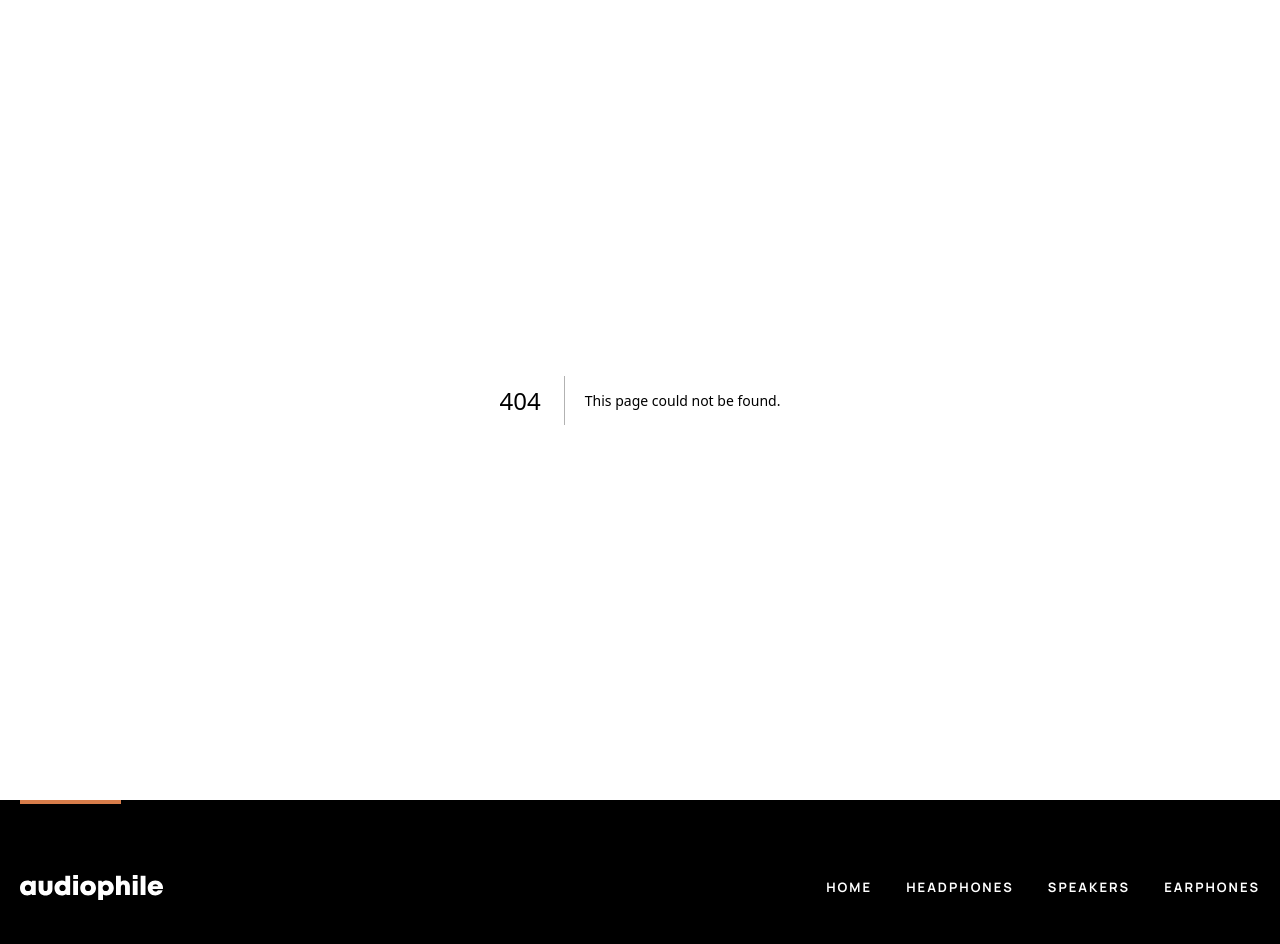
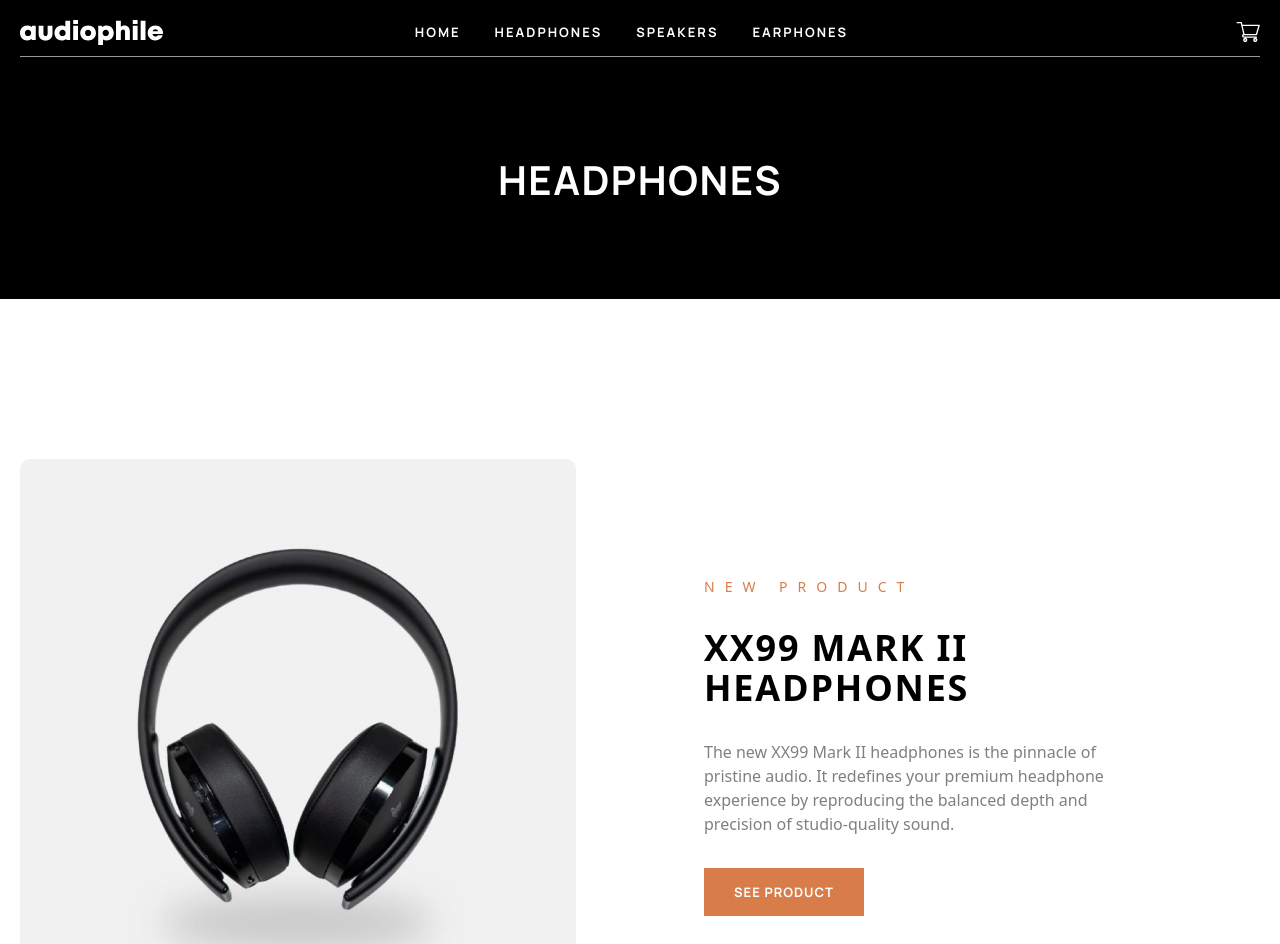
Before and after one commit to tolu1123/HNG13_Task3a, a Next.js app: page /headphones in a window 1280 px wide. Before the commit this address had no page. Shown: the top 944 px of the page. Built offline with nearby package versions, Linux system fonts and the light colour scheme.

Commit message:
feat: Completed the main product section

```diff
--- /dev/null
+++ b/src/app/headphones/[slug]/page.tsx
@@ -0,0 +1,14 @@
+import AppHeader from "@/components/AppHeader"
+
+function page() {
+  return (
+    <main className="w-full">
+      <div className="container">
+        <AppHeader />
+
+      </div>
+    </main>
+  )
+}
+
+export default page
--- /dev/null
+++ b/src/app/headphones/page.tsx
@@ -0,0 +1,17 @@
+import Hero from '@/components/headphones/Hero'
+import Products from '@/components/headphones/Products'
+import ShopSection from '@/components/home/ShopSection'
+import BestAudioGear from '@/components/BestAudioGear'
+
+function page() {
+  return (
+    <main className="w-full min-h-screen">
+      <Hero />
+      <Products />
+      <ShopSection />
+      <BestAudioGear />
+    </main>
+  )
+}
+
+export default page
--- a/src/components/BestAudioGear.tsx
+++ b/src/components/BestAudioGear.tsx
@@ -6,7 +6,7 @@ import BestGearImgSm from '@/assets/shared/mobile/image-best-gear.jpg';
 
 function BestAudioGear() {
   return (
-    <section className="w-full font-manrope py-30 sm:py-24 lg:py-50">
+    <section className="w-full font-manrope my-30 sm:my-24 lg:my-50">
       <div className="container flex flex-col-reverse lg:grid lg:grid-cols-2 gap-10 sm:gap-16 lg:gap-7.5 lg:items-center">
         <div className="flex justify-center lg:justify-start ">
           <div className="space-y-8 sm:max-w-[573px] lg:max-w-111.25">
--- a/src/components/headphones/Hero.tsx
+++ b/src/components/headphones/Hero.tsx
@@ -2,7 +2,7 @@ import AppHeader from "../AppHeader"
 
 function Hero() {
   return (
-    <section className="w-full font-manrope bg-black aspect-24/21 sm:aspect-48/21 lg:aspect-90/21 relative">
+    <section className="w-full font-manrope bg-black aspect-24/12 sm:aspect-48/21 lg:aspect-90/21 relative">
       <AppHeader/>
       <div className="container">
         <h2 className="uppercase text-white text-[1.75rem]/[100%] sm:text-[2.5rem]/[110%] tracking-[0.125rem] sm:tracking-[0.08931rem] font-bold text-center absolute bottom-8 sm:bottom-[6.06rem] left-1/2 -translate-x-1/2">HEADPHONES</h2>
--- a/src/components/headphones/Products.tsx
+++ b/src/components/headphones/Products.tsx
@@ -1,10 +1,49 @@
+import Image from "next/image";
+import { Button } from "@/components/ui/button";
+import XX9Mark2Lg from "@/assets/product-xx99-mark-two-headphones/desktop/image-category-page-preview.jpg";
+import XX9Mark2Md from "@/assets/product-xx99-mark-two-headphones/tablet/image-category-page-preview.jpg";
+import XX9Mark2Sm from "@/assets/product-xx99-mark-two-headphones/mobile/image-category-page-preview.jpg";
+
 function Products() {
   return (
-    <main className='w-full'>
-      <div className='container'>
-        <div className='products'>
-          <div className=''></div>
-          <div className=''></div>
+    <main className='w-full mt-16 mb-30 sm:my-30 lg:my-40'>
+      <div className='container space-y-30 lg:space-y-40'>
+        <div className='products flex flex-col lg:grid lg:grid-cols-2 gap-8 sm:gap-13 lg:gap-32'>
+          <div className='relative w-full aspect-327/352 sm:aspect-689/352 lg:aspect-540/560 rounded-lg overflow-hidden '>
+            <Image
+              src={XX9Mark2Lg}
+              alt='XX99 MARK II headphones'
+              className='w-full h-auto hidden lg:block object-cover object-center'
+            />
+            <Image
+              src={XX9Mark2Md}
+              alt='XX99 MARK II headphones'
+              className='w-full h-auto hidden sm:block lg:hidden object-cover object-center'
+            />
+            <Image
+              src={XX9Mark2Sm}
+              alt='XX99 MARK II headphones'
+              className='w-full h-auto block sm:hidden object-cover object-center'
+            />
+          </div>
+
+          <div className='flex justify-center lg:justify-start lg:items-center'>
+            <div className='space-y-8 sm:max-w-143 lg:max-w-111.25 flex flex-col items-center lg:items-start'>
+              <p className='text-orange text-sm not-italic font-normal leading-[normal] tracking-[0.625rem] uppercase'>NEW PRODUCT</p>
+              <h3 className='text-black text-3xl sm:text-4xl sm:leading-10 font-bold uppercase tracking-wide sm:tracking-wider text-center lg:text-left sm:max-w-66'>
+                XX99 Mark II Headphones
+              </h3>
+              <p className='text-black/50 justify-start text-base font-normal leading-6 text-center lg:text-left'>
+                The new XX99 Mark II headphones is the pinnacle of pristine
+                audio. It redefines your premium headphone experience by
+                reproducing the balanced depth and precision of studio-quality
+                sound.
+              </p>
+              <Button>
+                SEE PRODUCT
+              </Button>
+            </div>
+          </div>
         </div>
       </div>
     </main>
--- a/src/components/home/ShopSection.tsx
+++ b/src/components/home/ShopSection.tsx
@@ -7,8 +7,8 @@ import Link from "next/link";
 import { ChevronRight } from "@/icons";
 function ShopSection() {
   return (
-    <section className='w-full font-manrope'>
-      <div className='container grid grid-cols-1 sm:grid-cols-3 gap-5 sm:gap-[calc(20px/3)] lg:gap-5 pt-10 pb-30 sm:py-24 lg:pt-30 lg:pb-42'>
+    <section className='w-full font-manrope mt-10 mb-30 sm:my-24 lg:mt-30 lg:mb-42'>
+      <div className='container grid grid-cols-1 sm:grid-cols-3 gap-5 sm:gap-[calc(20px/3)] lg:gap-5'>
         {/* Shop section content goes here */}
         <div className='relative flex flex-col items-center justify-center'>
           <div className='relative w-1/2 aspect-square -mb-3 sm:-mb-1 lg:-mb-5'>
```
